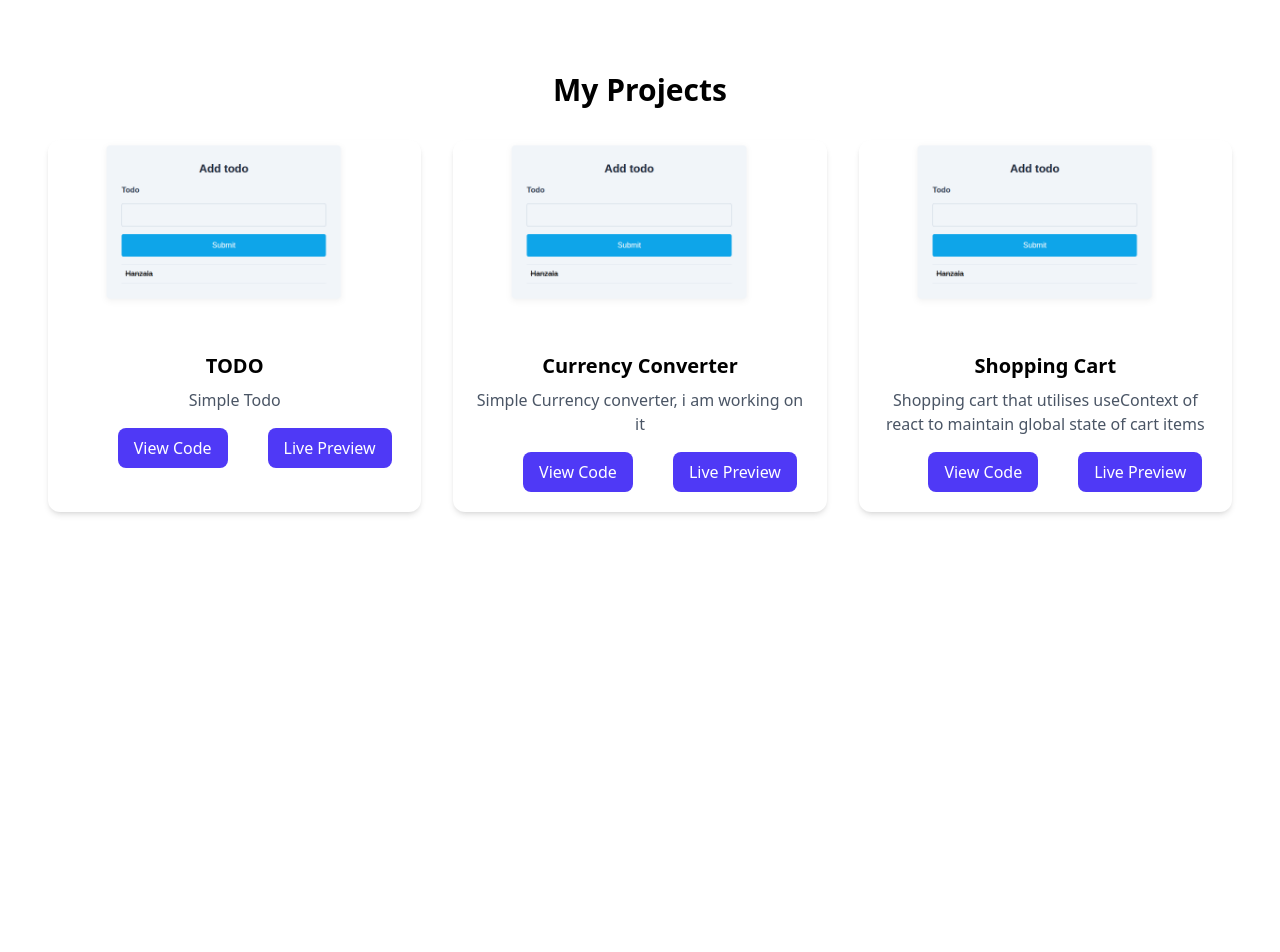
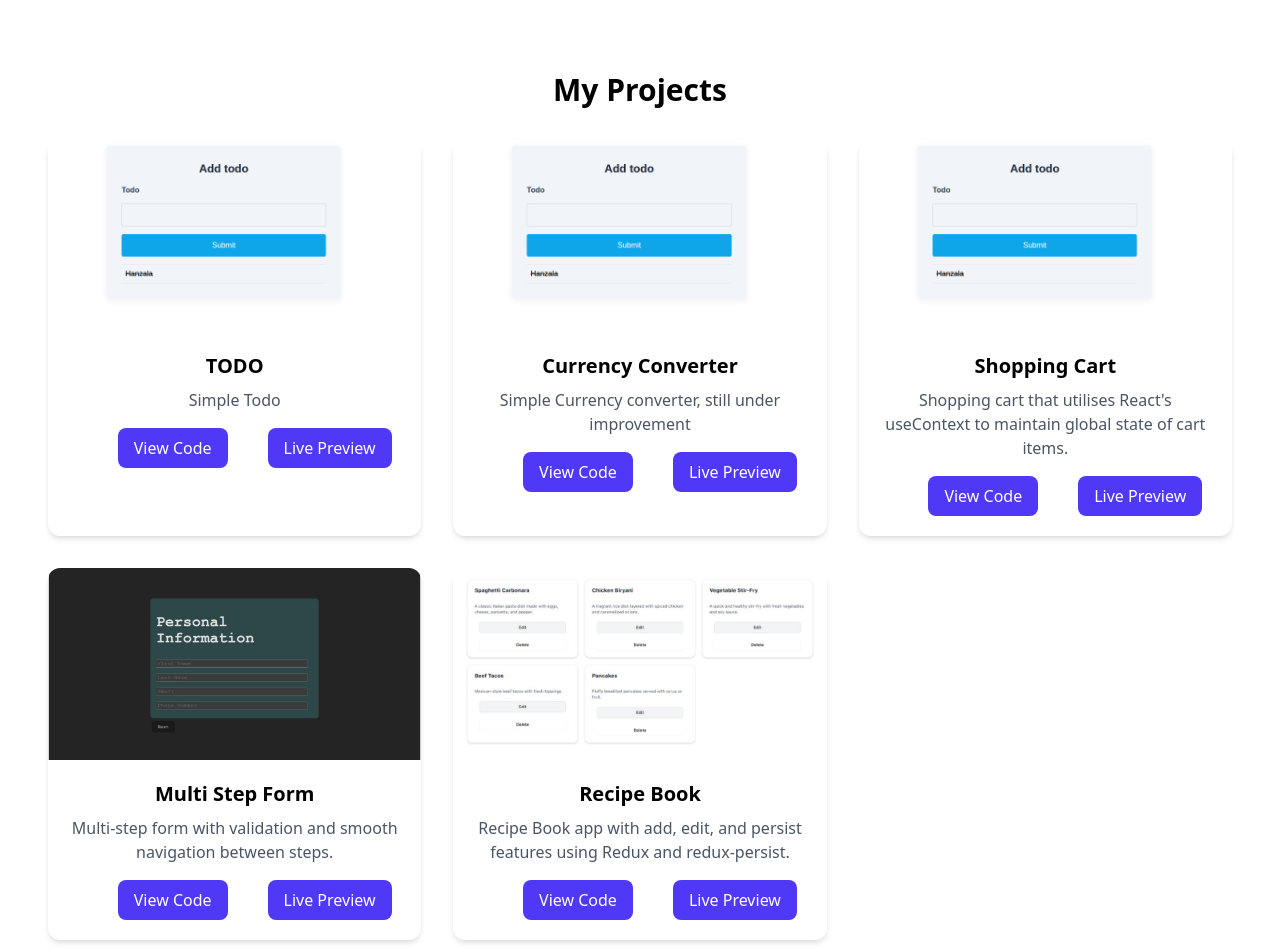
Before and after one commit to hanzalakhan010/MyProjects, a React (Vite) app: page / in a window 1280 px wide. Shown: the top 952 px of the page. Before the commit the page ends 800 px from the top, so only its background shows below. Built offline with nearby package versions, Linux system fonts and the light colour scheme.

Commit message:
Refactor code structure for improved readability and maintainability

```diff
--- a/src/data/projects.ts
+++ b/src/data/projects.ts
@@ -18,26 +18,35 @@ export const projects: Project[] = [
     name: "Currency Converter",
     link: "/currency_converter",
     image: "/todoImg.png",
-    code: "https://github.com/hanzalakhan010/MyProjects/tree/main/src/pages/Todo",
-    desc: "Simple Currency converter, i am working on it",
+    code: "https://github.com/hanzalakhan010/MyProjects/tree/main/src/pages/CurrencyConverter",
+    desc: "Simple Currency converter, still under improvement",
   },
   {
     name: "Shopping Cart",
     link: "https://shooopingcart.netlify.app/",
     image: "/todoImg.png",
     code: "https://github.com/hanzalakhan010/shopping-cart",
-    desc: `Shopping cart that utilises useContext of react to maintain global
-          state of cart items
-         `,
+    desc: `Shopping cart that utilises React's useContext to maintain global
+          state of cart items.`,
+  },
+  {
+    name: "Multi Step Form",
+    link: "multi-step-form-54tyak6t7-hanzala-5e6e05eb.vercel.app",
+    image: "/multi-step.png",
+    code: "https://github.com/hanzalakhan010/multi-step-form",
+    desc: "Multi-step form with validation and smooth navigation between steps.",
+  },
+  {
+    name: "Recipe Book",
+    link: "https://recipe-book-app-brown.vercel.app/",
+    image: "/recipe-book.png",
+    code: "https://github.com/hanzalakhan010/recipe-book-app",
+    desc: "Recipe Book app with add, edit, and persist features using Redux and redux-persist.",
   },
 ];
 
 export const todoProjects: Partial<Project>[] = [
   {
-    name: "Currency Converter",
+    name: "Quiz Application",
   },
-  {
-    name: "Multi step Form",
-  },
-  { name: "Quiz Application" },
 ];
```
Also changed, not shown: public/multi-step.png (added), public/recipe-book.png (added).
